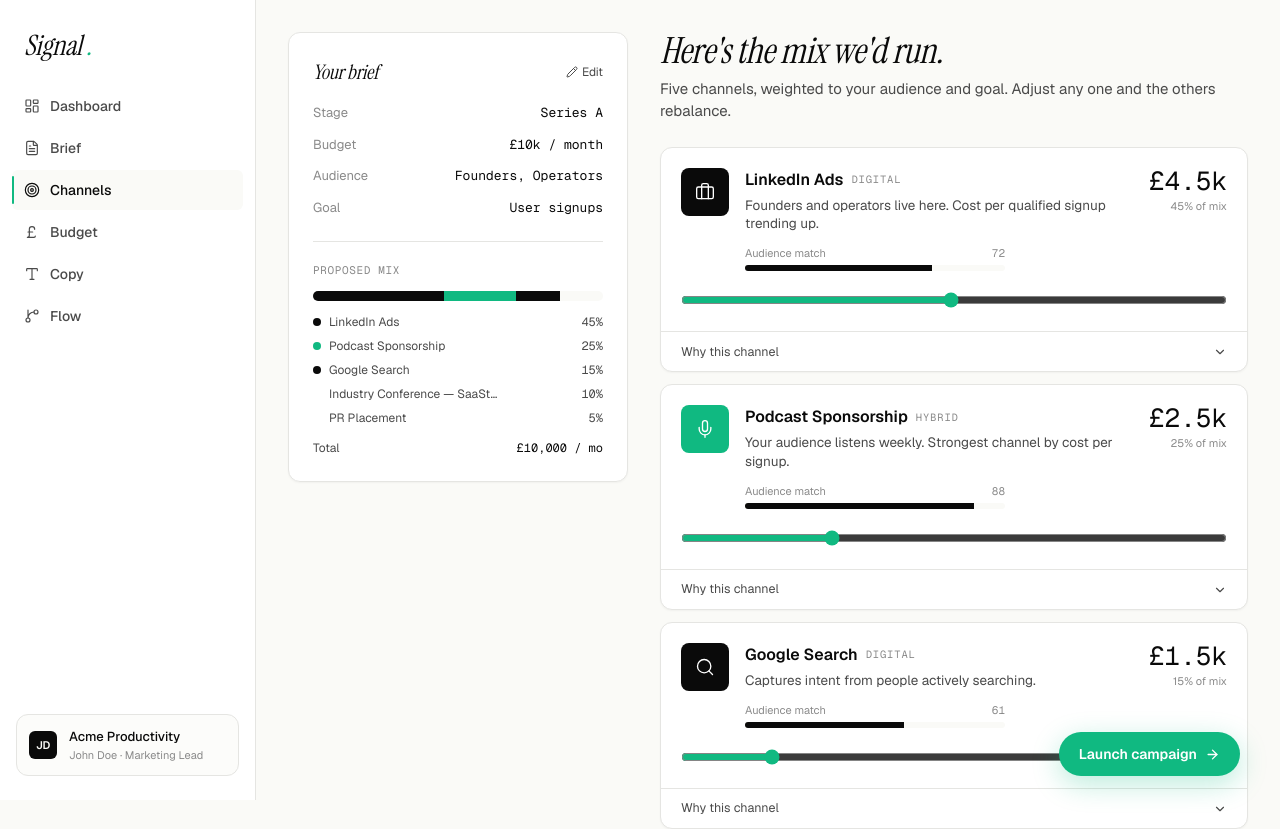
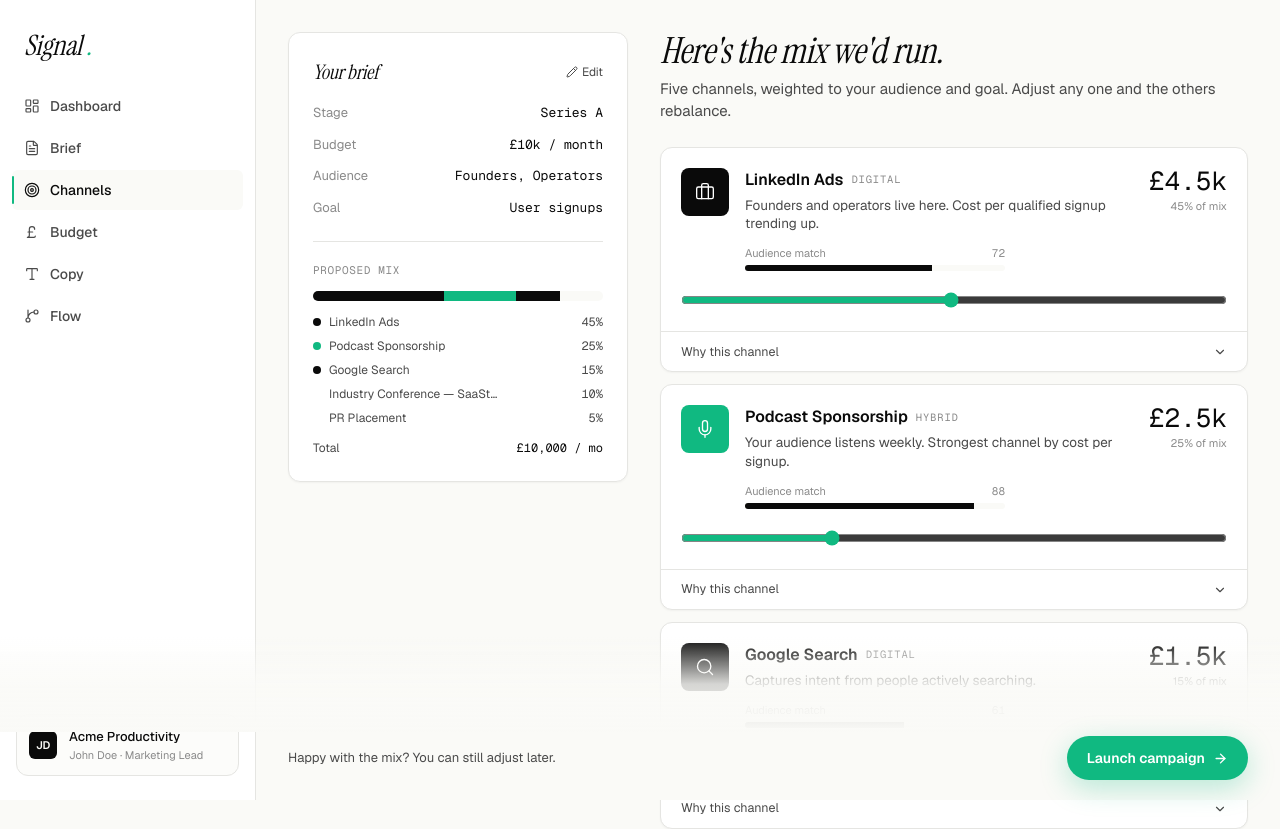
Before and after one commit to Kazemkhani/HCI-Final-Project, a Next.js app: page /channels in a window 1280 px wide. Shown: the top 829 px of the page. Built offline with nearby package versions, Linux system fonts and the light colour scheme.

Commit message:
refactor(signal): polish — channels — launch CTA no longer overlaps cards

```diff
--- a/app/(signal)/channels/page.tsx
+++ b/app/(signal)/channels/page.tsx
@@ -79,7 +79,7 @@ export default function ChannelMixPage() {
   };
 
   return (
-    <div className="grid grid-cols-1 lg:grid-cols-[340px_1fr] gap-8 pb-24">
+    <div className="grid grid-cols-1 lg:grid-cols-[340px_1fr] gap-8 pb-32">
       <aside className="lg:sticky lg:top-8 self-start">
         <div className="rounded-xl border border-[var(--color-border)] bg-[var(--color-surface)] p-6 shadow-[var(--shadow-sm)]">
           <div className="flex items-center justify-between mb-4">
@@ -150,7 +150,13 @@ export default function ChannelMixPage() {
         </div>
       </section>
 
-      <div className="fixed bottom-6 right-6 z-30 lg:right-10">
+      <div className="fixed bottom-0 inset-x-0 z-30 pointer-events-none">
+        <div className="bg-gradient-to-t from-[var(--color-bg)] via-[var(--color-bg)]/85 to-transparent h-24" />
+        <div className="bg-[var(--color-bg)] pb-5 pt-1 px-6 lg:px-8 lg:ml-64">
+          <div className="max-w-[1200px] mx-auto flex items-center justify-between gap-4 pointer-events-auto">
+            <p className="hidden sm:block text-[13px] text-[var(--color-ink-2)] max-w-md">
+              Happy with the mix? You can still adjust later.
+            </p>
             <AnimatePresence mode="wait" initial={false}>
               {launching ? (
                 <motion.div
@@ -159,7 +165,7 @@ export default function ChannelMixPage() {
                   animate={{ opacity: 1, scale: 1 }}
                   exit={{ opacity: 0 }}
                   transition={{ type: "spring", stiffness: 320, damping: 26 }}
-              className="h-11 px-5 rounded-full bg-[var(--color-accent)] text-white text-[14px] font-medium shadow-[0_8px_28px_rgba(16,185,129,0.32)] inline-flex items-center gap-2"
+                  className="ml-auto h-11 px-5 rounded-full bg-[var(--color-accent)] text-white text-[14px] font-medium shadow-[0_8px_28px_rgba(16,185,129,0.32)] inline-flex items-center gap-2"
                 >
                   <Check size={15} strokeWidth={2.4} aria-hidden />
                   Launched. Watching the numbers.
@@ -173,13 +179,15 @@ export default function ChannelMixPage() {
                   transition={{ duration: 0.2 }}
                   type="button"
                   onClick={handleLaunch}
-              className="h-11 px-5 rounded-full bg-[var(--color-accent)] text-white text-[14px] font-semibold shadow-[0_8px_28px_rgba(16,185,129,0.28)] inline-flex items-center gap-2 hover:translate-y-[-1px] transition-transform"
+                  className="ml-auto h-11 px-5 rounded-full bg-[var(--color-accent)] text-white text-[14px] font-semibold shadow-[0_8px_28px_rgba(16,185,129,0.28)] inline-flex items-center gap-2 hover:translate-y-[-1px] transition-transform"
                 >
                   Launch campaign
                   <ArrowRight size={15} strokeWidth={2.2} aria-hidden />
                 </motion.button>
               )}
             </AnimatePresence>
+          </div>
+        </div>
       </div>
     </div>
   );
```
Lines whose indentation alone changed are shown as unchanged.
